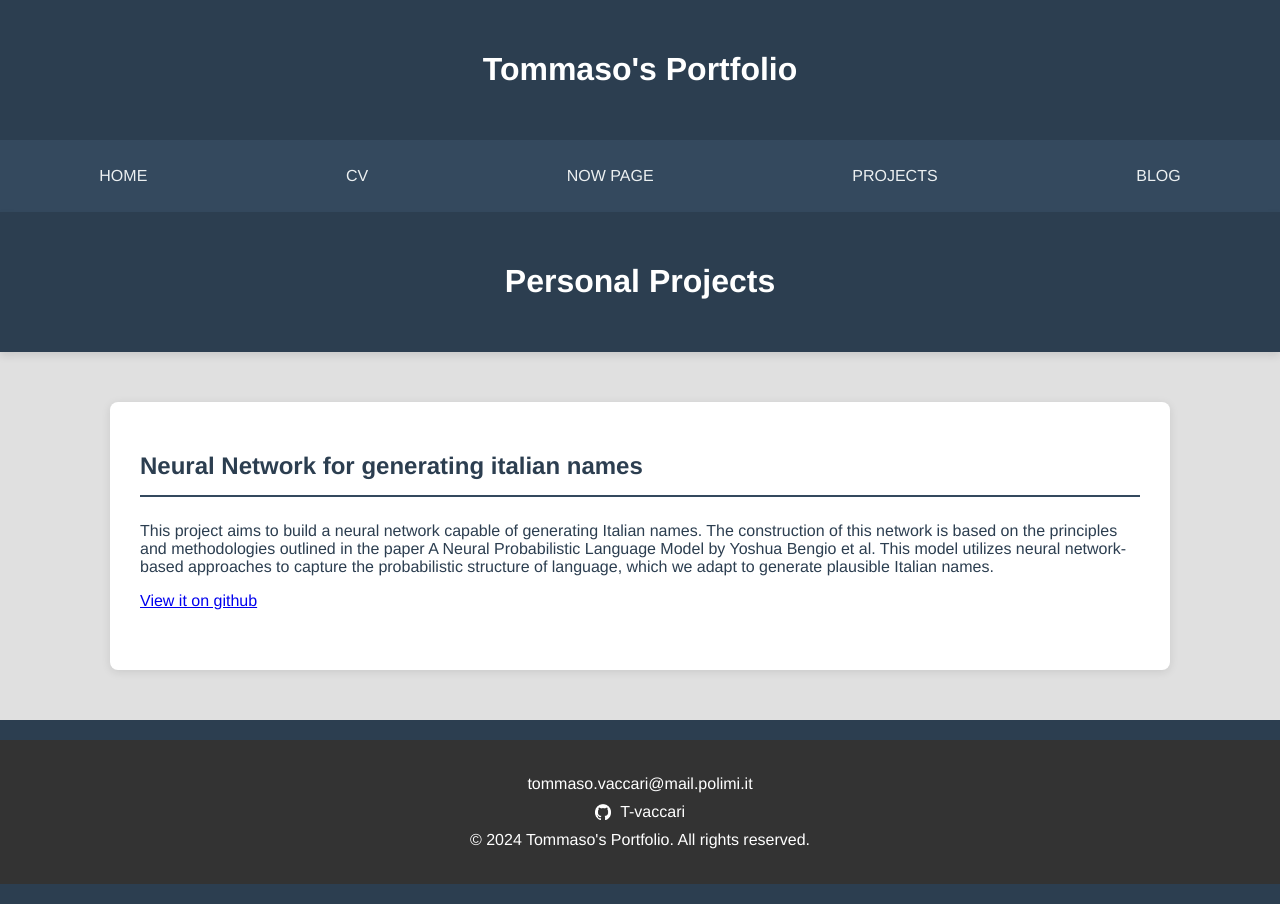
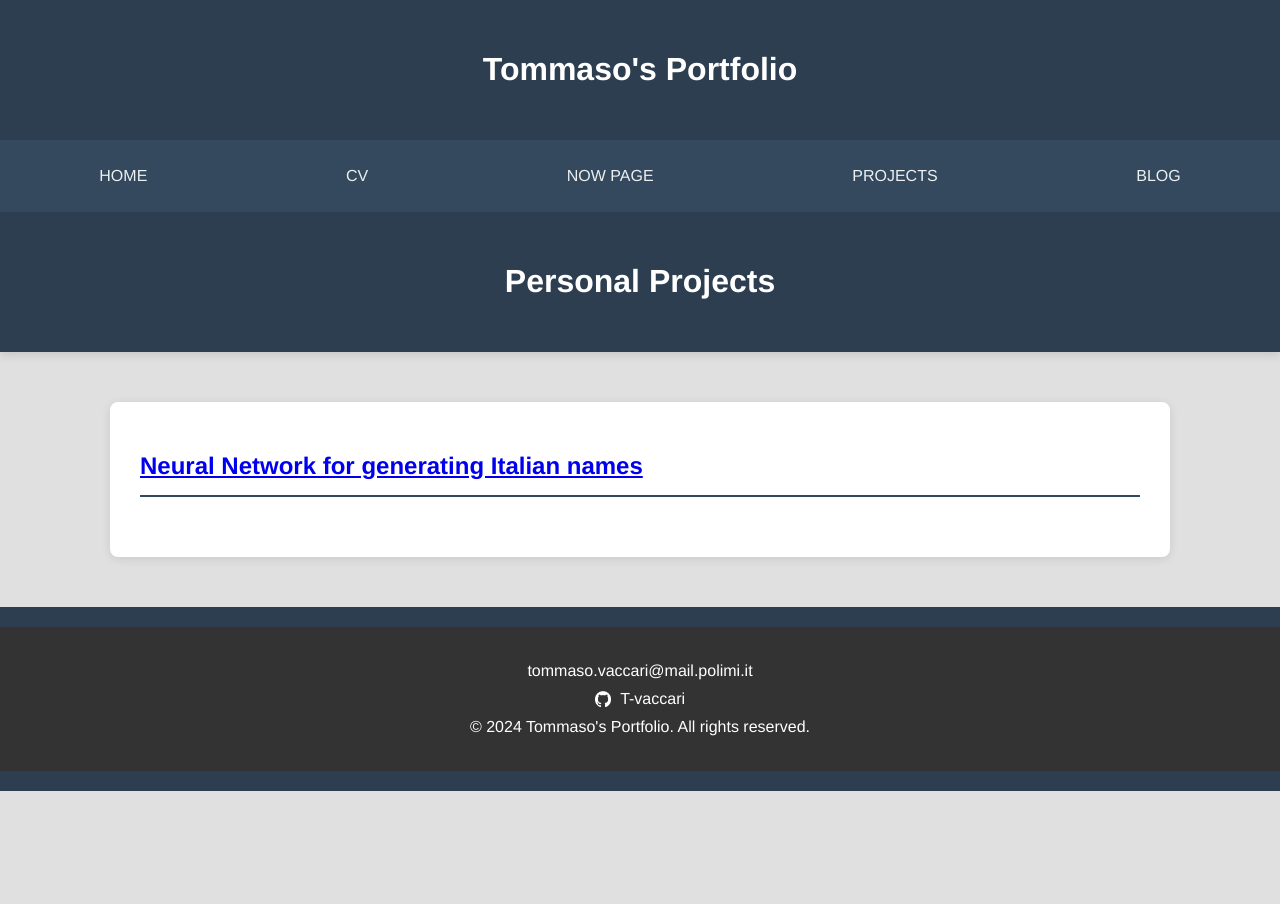
Before and after one commit to T-vaccari/T-vaccari.github.io, a Jekyll site: the page built from pages/projectspage.html, in a window 1280 px wide. Built offline with Jekyll 4.4.1, drawn with Linux system fonts in a browser that asks for light colours.

Commit message:
Modified Project section

```diff
--- a/_config.yml
+++ b/_config.yml
@@ -17,6 +17,10 @@ permalink: /:categories/:year/:month/:day/:title.html
 collections:
   posts:
     output: true
+  projects:
+    output: true
+    permalink: /projects/:name/
+
 
 # Exclude from processing.
 exclude:
--- a/pages/projectspage.html
+++ b/pages/projectspage.html
@@ -10,24 +10,13 @@ layout : default
     </div>
 </header>
 
-<main class="container">
-    <section class="projects">
-        <div class="project">
-            <h2>Neural Network for generating italian names</h2>
-            <p>This project aims to build a neural network capable of generating Italian names.
-                The construction of this network is based on the principles and methodologies outlined in
-                the paper A Neural Probabilistic Language Model by Yoshua Bengio et al. This model utilizes neural
-                network-based approaches to capture the probabilistic structure of language, which we adapt to generate
-                 plausible Italian names.</p>
-            <a href="https://github.com/T-vaccari/NN_ItalianNames" class="btn">View it on github</a>
-        </div>
-        <!--
-        <div class="project">
-            <h2>Progetto 2</h2>
-            <p>Descrizione del Progetto 2. Questo progetto si occupa di...</p>
-            <a href="https://github.com/tuo-account/progetto2" class="btn">Visualizza su GitHub</a>
-        </div>
-
-        -->
-    </section>
-</main>
+<section class="post">
+    {% for project in site.projects %}
+    <div class="project">
+      <h2><a href="{{ project.url }}">{{ project.title }}</a></h2>
+      <!--
+      <p>{{ project.description }}</p>
+      -->
+    </div>
+    {% endfor %}
+</section>
```
Also changed, not shown: _layouts/project.html (added, +19 -0 lines), _projects/nn.md (added, +6 -0 lines), _posts/2024-08-21-EnglishNewsletter.md (line endings or trailing spaces), 3 other files.
